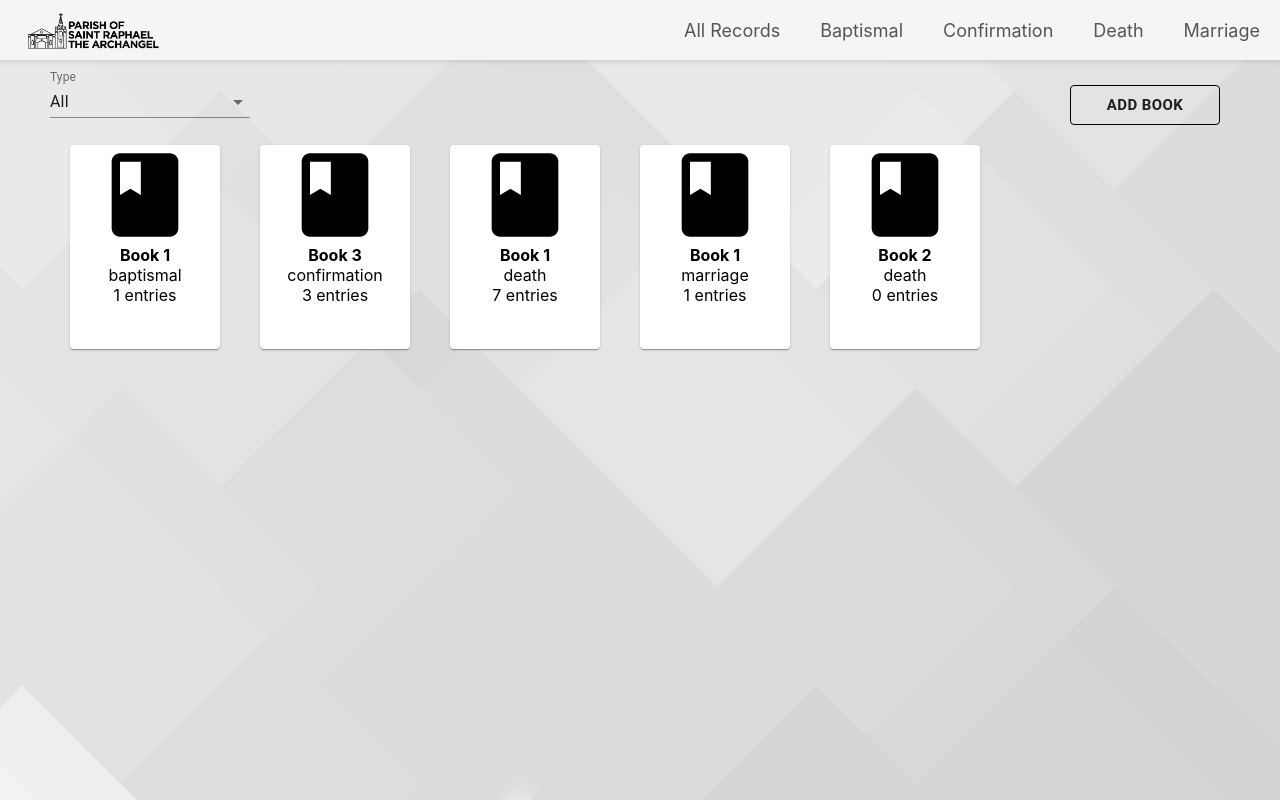
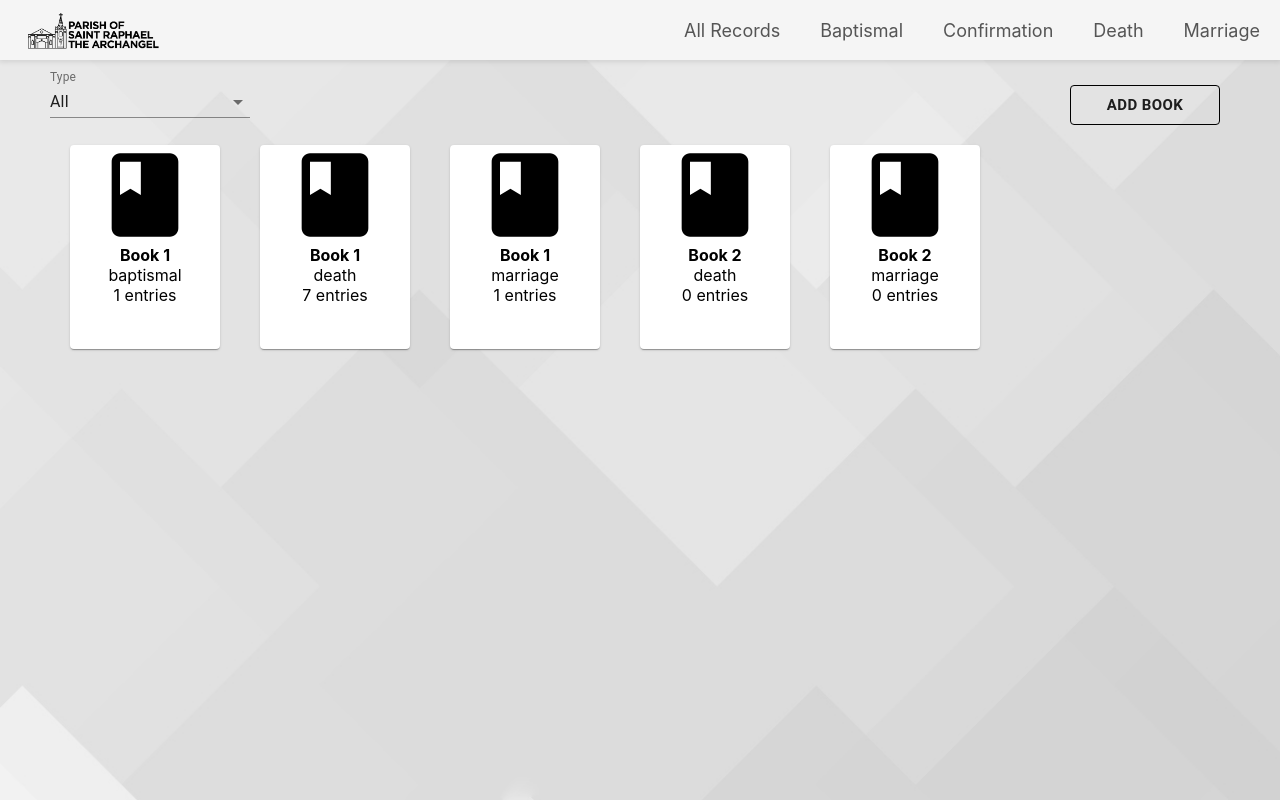
Before and after one commit to julesballaran/pms-react, a React (Create React App) app: page / in a window 1280 px wide. Built offline with nearby package versions, Linux system fonts and the light colour scheme; data requests are answered from the project's data file.

Commit message:
confirmation import

```diff
--- a/db.json
+++ b/db.json
@@ -4,11 +4,6 @@
       "bookNo": "1",
       "type": "baptismal",
       "id": 1
-    },
-    {
-      "bookNo": "3",
-      "type": "confirmation",
-      "id": 3
     },
     {
       "bookNo": "1",
@@ -24,6 +19,11 @@
       "bookNo": "2",
       "type": "death",
       "id": 6
+    },
+    {
+      "bookNo": "2",
+      "type": "marriage",
+      "id": 7
     }
   ],
   "baptismal": [
@@ -31,7 +31,7 @@
       "id": 1,
       "book": "1",
       "type": "baptismal",
-      "page": "22",
+      "page": "222",
       "no": "11",
       "name": "b12",
       "father": "f21",
@@ -44,44 +44,7 @@
       "sponsor2": "asdasd2"
     }
   ],
-  "confirmation": [
-    {
-      "id": 2,
-      "book": "3",
-      "type": "confirmation",
-      "page": "12",
-      "no": 1,
-      "name": "c1",
-      "father": "f",
-      "mother": "mi",
-      "date": "2017-05-24",
-      "rev": "father"
-    },
-    {
-      "book": "3",
-      "page": 1,
-      "no": 1,
-      "date": "2017-05-24",
-      "name": "name",
-      "father": "father1",
-      "mother": "mother",
-      "rev": "priest",
-      "type": "confirmation",
-      "id": 3
-    },
-    {
-      "book": "3",
-      "page": 1,
-      "no": 1,
-      "date": "2017-05-25",
-      "name": "name",
-      "father": "father2",
-      "mother": "mother",
-      "rev": "priest",
-      "type": "confirmation",
-      "id": 4
-    }
-  ],
+  "confirmation": [],
   "death": [
     {
       "id": 1,
--- a/src/components/Books/Books.js
+++ b/src/components/Books/Books.js
@@ -63,10 +63,8 @@ export default function Books(props){
   function handleSubmit(e){
     e.preventDefault()
     if(type){
-      axios
-        .get(`http://localhost:9090/books?bookNo=${bookNo}&type=${type}`)
-        .then(f => {
-          if(!f){
+      if(!bookList.find(b => b.bookNo === bookNo && b.type === type)){
+        setErrAdd(false)
         axios
           .post('http://localhost:9090/books', {
             bookNo,
@@ -75,19 +73,17 @@ export default function Books(props){
           .then(res=>{
             setOpen(false)
             setBookList([...bookList, res.data])
-                }
-              )
+          })
       } else {
         setErrAdd(true)
       }
-        })
     }
   }
 
   return (
     <Grid container wrap='nowrap' direction="column" style={{padding: '0 50px'}}>
       <Grid container style={{marginTop: 10}}>
-        <Grid wrap='nowrap'>
+        <Grid>
           <FormControl>
             <InputLabel htmlFor="type">Type</InputLabel>
             <Select
@@ -105,7 +101,7 @@ export default function Books(props){
             </Select>
           </FormControl>
         </Grid>
-        <Grid style={{marginLeft: 'auto'}} justify='flex-end'>
+        <Grid style={{marginLeft: 'auto'}}>
           <Button
             className={classes.btnStyle}
             onClick={() => setOpen(true)}
--- a/src/components/Books/components/DisplayBooks.js
+++ b/src/components/Books/components/DisplayBooks.js
@@ -35,7 +35,11 @@ export default function DisplayBooks(props) {
   const removeEntries = (type, no) => {
     axios
     .get(`http://localhost:9090/${type}?book=${no}`)
-      .then(res => res.data.map(e => axios.delete(`http://localhost:9090/${type}/${e.id}`)))
+      .then(res => res.data.map((e, i)=> {
+        setTimeout(()=>{
+          axios.delete(`http://localhost:9090/${type}/${e.id}`)
+        }, i * 100)
+      }))
       .finally(()=>{
         fetchData()
         setDelDialog(false)
@@ -137,7 +141,8 @@ export default function DisplayBooks(props) {
         imp={imp}
         setImp={setImp}
         selectedBook={selectedBook}
-        fetchData={fetchData}
+        baptismal={baptismal}
+        confirmation={confirmation}
       />
       {
         exp ?
--- a/src/components/Books/components/ImportData.js
+++ b/src/components/Books/components/ImportData.js
@@ -9,12 +9,18 @@ import {
 import { ExcelRenderer } from 'react-excel-renderer'
 
 export default function ImportData(props) {
-  const { imp, setImp, selectedBook } = props
+  const { imp, setImp, selectedBook, baptismal, confirmation } = props
   const [done, setDone] = useState(false)
   const [load, setLoad] = useState(false)
   const [error, setError] = useState([])
+  const [sec, setSec] = useState(0)
+  const [current, setCurrent] = useState('')
 
   const handleFile = e => {
+
+    setImp(false)
+    setLoad(true)
+
     const file = e.target.files[0]
     ExcelRenderer(file, (err, res) => {
       if(err){
@@ -36,33 +42,34 @@ export default function ImportData(props) {
   const importBaptismal = arr => {
     arr.shift()
     arr.map(data => {
-      axios.post('http://localhost:9090/baptismal', {
-        book: selectedBook.bookNo,
-        page: data[0],
-        no: data[1],
-        date: data[2],
-        name: data[3],
-        father: data[4],
-        mother: data[5],
-        birthdate: data[6],
-        birthplace: data[7],
-        sponsor1: data[8],
-        sponsor2: data[9],
-        rev: data[10],
-        type: 'baptismal',
-      })
-      .finally(()=>setImp(false))
+      axios.get(`http://localhost:9090/confirmation?book=${selectedBook.bookNo}&page=${data[0]}&no=${data[1]}&name=${data[3]}`)
+        .then(res => console.log(res))
+      // axios.post('http://localhost:9090/baptismal', {
+      //   book: selectedBook.bookNo,
+      //   page: data[0],
+      //   no: data[1],
+      //   date: data[2],
+      //   name: data[3],
+      //   father: data[4],
+      //   mother: data[5],
+      //   birthdate: data[6],
+      //   birthplace: data[7],
+      //   sponsor1: data[8],
+      //   sponsor2: data[9],
+      //   rev: data[10],
+      //   type: 'baptismal',
+      // })
+      // .finally(()=>setImp(false))
     })
   }
 
   const importConfirmation = arr => {
     arr.shift()
+    let test = [], d
     let count  = arr.length
     arr.map((data, i) => {
-      axios.get(`http://localhost:9090/confirmation?book=${selectedBook.bookNo}&page=${data[0]}&no=${data[1]}&name=${data[3]}`)
-        .then(res => {
-          if(res.data.length === 0){
-            axios.post('http://localhost:9090/confirmation', {
+      if(!confirmation.find(c => c.book === selectedBook.bookNo && c.page === data[0] && c.no === data[1] && c.name === data[3])){
+        d = {
           book: selectedBook.bookNo,
           page: data[0],
           no: data[1],
@@ -72,25 +79,27 @@ export default function ImportData(props) {
           mother: data[5],
           rev: data[6],
           type: 'confirmation',
-            })
-            .then(()=>{
+        }
+        test.push(d)
+      } else {
+        setError(error.push([data[0], data[3]]))
+      }
       if(i === count-1){
+        test.map((t, i) => {
+          setTimeout(()=>{
+            setSec(test.length - i)
+            setCurrent(t.name)
+            axios.post('http://localhost:9090/confirmation', t)
+              .catch(()=>setError(error.push([data[0], data[3]])))
+            if(test.length-1 === i){
               setLoad(false)
               setDone(true)
             }
+          }, i * 1000)
         })
-          } else {
-            setError(error.push([data[0], data[3]]))
-            if(i === count-1){
-              setLoad(false)
-              setDone(true)
-            }
       }
       setError(error)
     })
-    })
-    setLoad(true)
-    setImp(false)
   }
 
   const importDeath = arr => {
@@ -193,7 +202,11 @@ export default function ImportData(props) {
         : null
       }
       <Dialog open={load} onClose={() => setLoad(true)}>
+        <Grid container direction="column" justify="center" alignItems="center" style={{height: 200, width: 500}}>
+          <p>adding {current} ...</p>
           <CircularProgress />
+          <p>{sec}</p>
+        </Grid>
       </Dialog>
     </React.Fragment>
   )
```
Also changed, not shown: 2 other files (tests, documents, lock files or other folders). Lines whose indentation alone changed are shown as unchanged.
